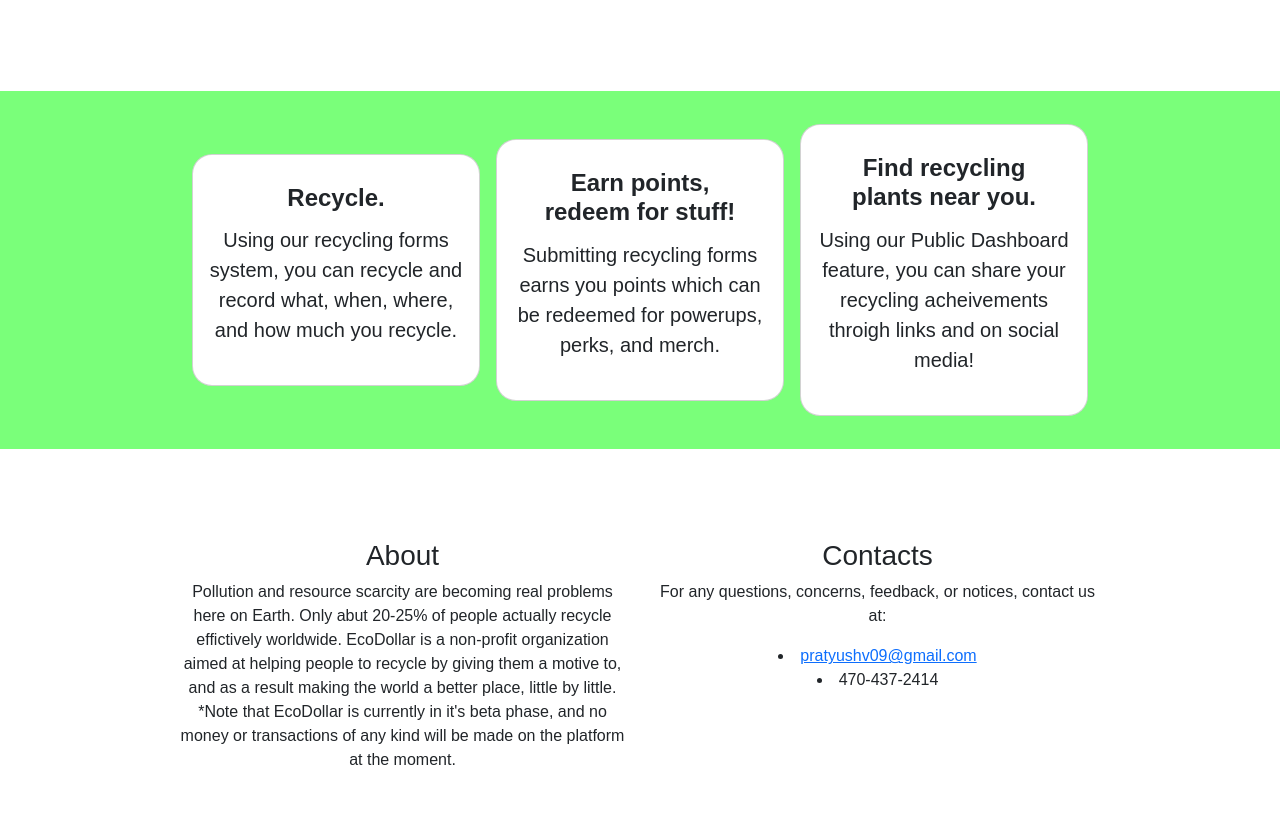
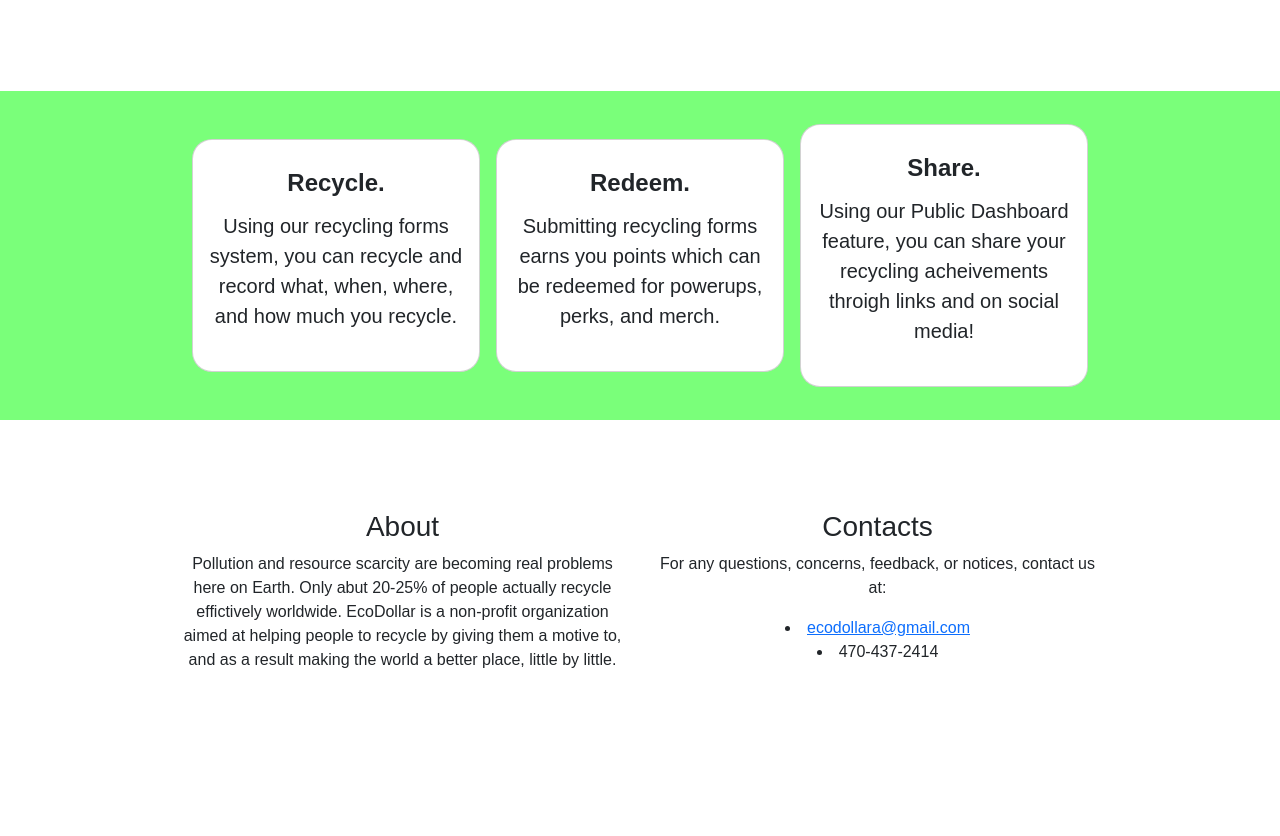
Before and after one commit to Pattuv/EcoDollar, a Flask app: page / in a window 1280 px wide. Shown: the part 566-1402 px from the top of the page. After the commit the page ends 1234 px from the top, so only its background shows below. Run offline with Flask 3, Linux system fonts and the light colour scheme; some web fonts are replaced.

Commit message:
edited front page

```diff
--- a/templates/home.html
+++ b/templates/home.html
@@ -125,9 +125,7 @@
 
       <div class="card m-2" style="width: 18rem">
         <div class="card-body">
-          <h4 class="card-title display-8 heading card-heading">
-            Earn points, redeem for stuff!
-          </h4>
+          <h4 class="card-title display-8 heading card-heading">Redeem.</h4>
           <p class="card-text fs-5 subheading mb-4">
             Submitting recycling forms earns you points which can be redeemed
             for powerups, perks, and merch.
@@ -137,9 +135,7 @@
 
       <div class="card m-2" style="width: 18rem">
         <div class="card-body">
-          <h4 class="card-title display-8 heading card-heading">
-            Find recycling plants near you.
-          </h4>
+          <h4 class="card-title display-8 heading card-heading">Share.</h4>
           <p class="card-text fs-5 subheading mb-4">
             Using our Public Dashboard feature, you can share your recycling
             acheivements throigh links and on social media!
@@ -158,10 +154,7 @@
               Earth. Only abut 20-25% of people actually recycle effictively
               worldwide. EcoDollar is a non-profit organization aimed at helping
               people to recycle by giving them a motive to, and as a result
-              making the world a better place, little by little. *Note that
-              EcoDollar is currently in it's beta phase, and no money or
-              transactions of any kind will be made on the platform at the
-              moment.
+              making the world a better place, little by little.
             </p>
           </div>
         </div>
@@ -173,7 +166,7 @@
               For any questions, concerns, feedback, or notices, contact us at:
 
               <li>
-                <a href="mailto:pratyushv09@gmail.com">pratyushv09@gmail.com</a>
+                <a href="mailto:ecodollara@gmail.com">ecodollara@gmail.com</a>
               </li>
               <li>470-437-2414</li>
             </p>
```
